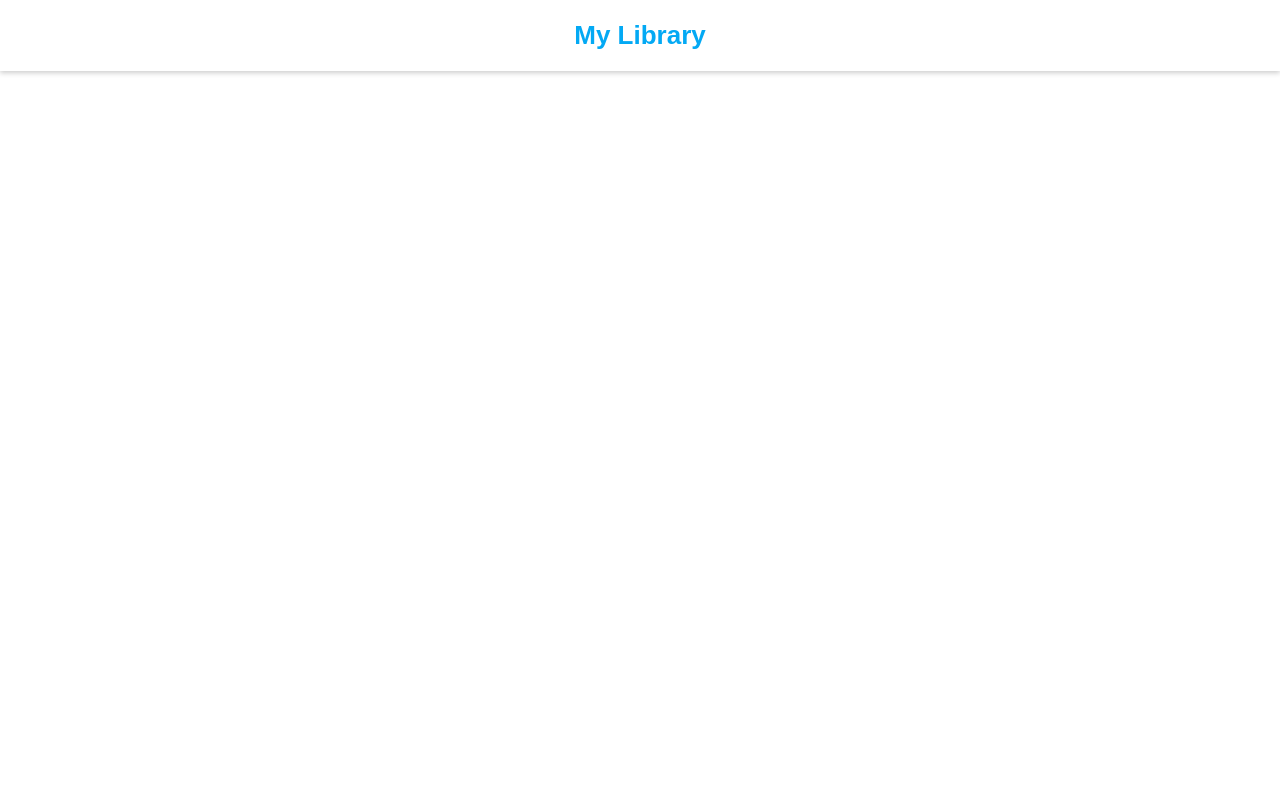
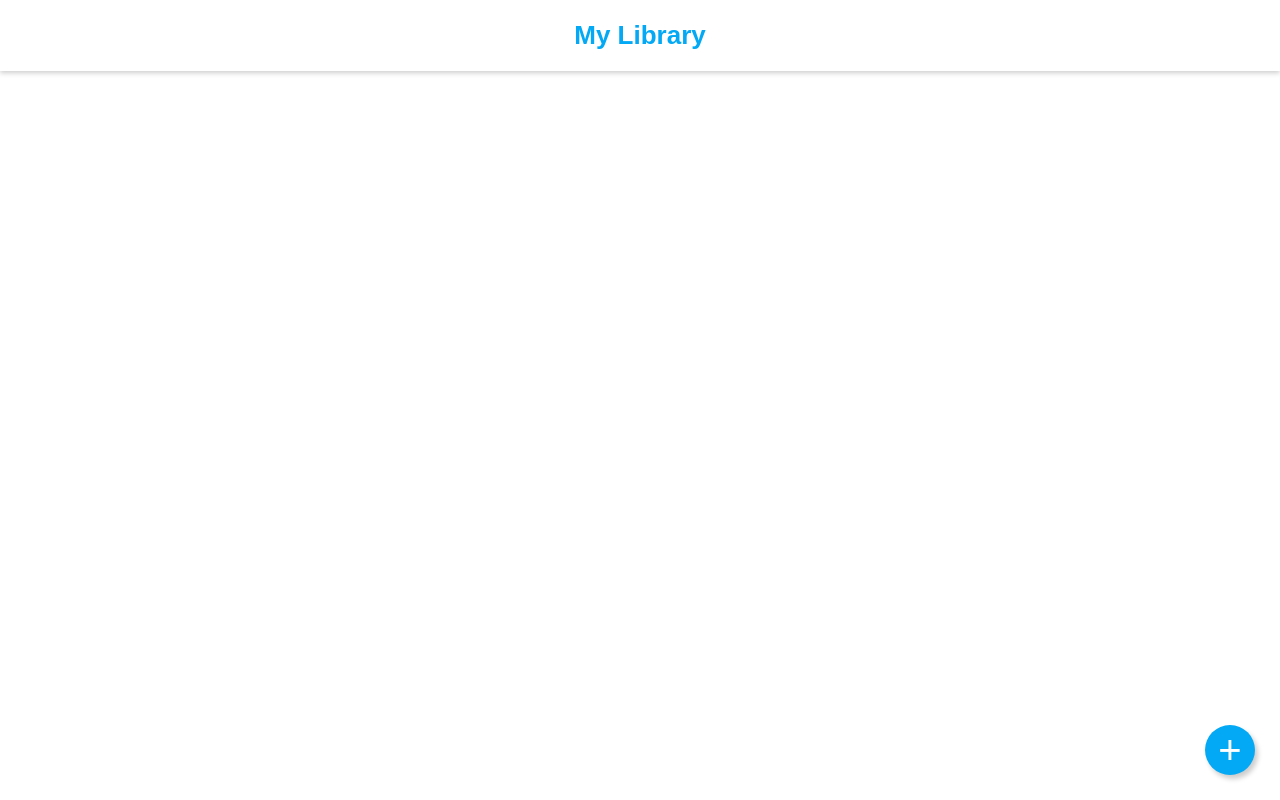
Before and after one commit to AlQasim123/Library, a plain HTML site: page index.html in a window 1280 px wide. Drawn offline with Linux system fonts and the light colour scheme.

Commit message:
Add the main section & Style it

```diff
--- a/CSS/style.css
+++ b/CSS/style.css
@@ -9,11 +9,41 @@ body {
 /* Start Header */
 header {
   padding: 20px;
-  box-shadow: 0 2px 5px rgba(0, 0, 0, .2);
+  box-shadow: 0 2px 5px rgba(0, 0, 0, 0.2);
   text-align: center;
 }
 h1 {
-  color: #03A9F4;
+  color: #03a9f4;
   font-size: 26px;
 }
 /* End Header */
+/* Start Main */
+main {
+  overflow: auto;
+}
+.books {
+  min-height: calc(100vh - 71px);
+  display: grid;
+  grid-template-columns: repeat(auto-fill, minmax(200px, 1fr));
+  gap: 20px;
+  padding: 20px;
+}
+.add {
+  display: block;
+  position: fixed;
+  bottom: 25px;
+  right: 25px;
+  width: 50px;
+  height: 50px;
+  border-radius: 50%;
+  border: none;
+  background-color: #03a9f4;
+  color: #fff;
+  font-size: 40px;
+  cursor: pointer;
+  box-shadow: 3px 4px 5px rgba(0, 0, 0, 0.2);
+}
+.add:hover {
+  background-color: #02afff;
+}
+/* End Main */
--- a/index.html
+++ b/index.html
@@ -13,6 +13,12 @@
       <header>
         <h1>My Library</h1>
       </header>
+      <!-- Start Main -->
+      <main>
+        <section class="books"></section>
+        <button class="add">+</button>
+      </main>
+    </div>
     <!-- JS Main File -->
     <script src="JS/main.js"></script>
   </body>
```
